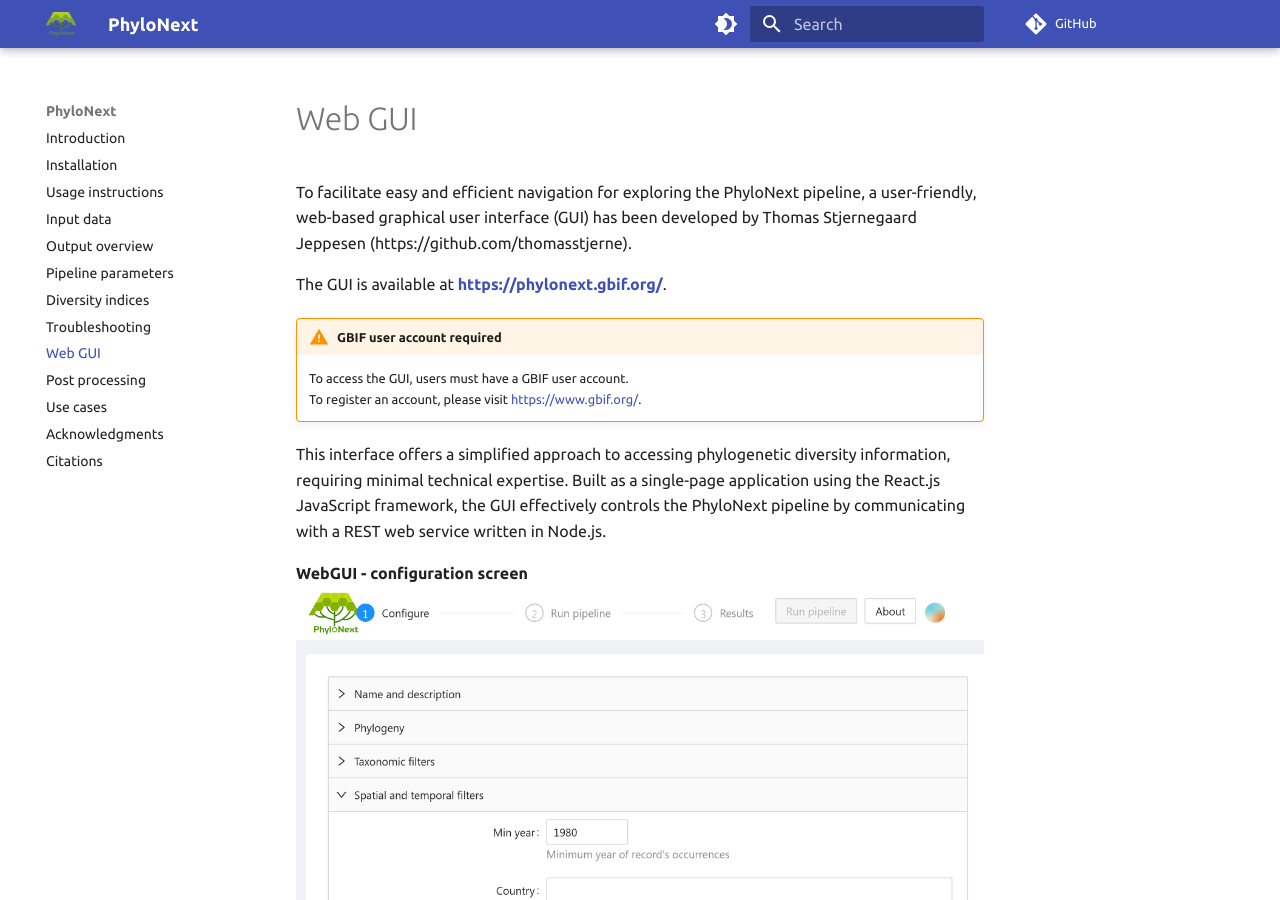
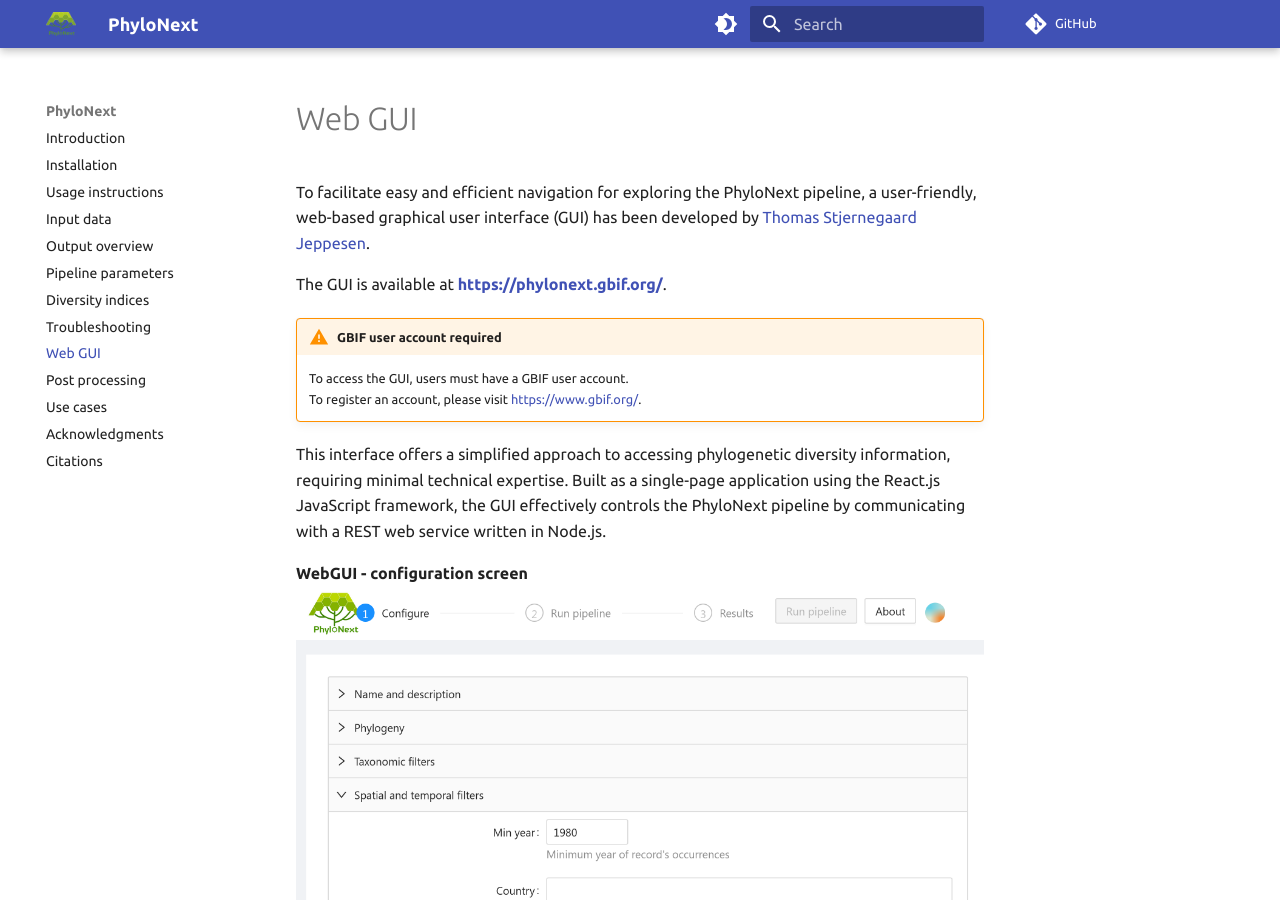
Before and after one commit to vmikk/phylonext_manual, an MkDocs documentation site: the page built from docs/webgui.md, in a window 1280 px wide and 900 px high. Built offline with MkDocs 1.6.1 and Material for MkDocs 9.7.7, drawn with Linux system fonts in a browser that asks for light colours; comment, search, counter and statistics services are not loaded.

Commit message:
fix link

```diff
--- a/docs/webgui.md
+++ b/docs/webgui.md
@@ -6,7 +6,7 @@
 
 To facilitate easy and efficient navigation for exploring the PhyloNext pipeline,
 a user-friendly, web-based graphical user interface (GUI) has been developed
-by Thomas Stjernegaard Jeppesen (https://github.com/thomasstjerne).
+by [Thomas Stjernegaard Jeppesen](https://github.com/thomasstjerne).
 
 The GUI is available at [**https://phylonext.gbif.org/**](https://phylonext.gbif.org/).
 
```
